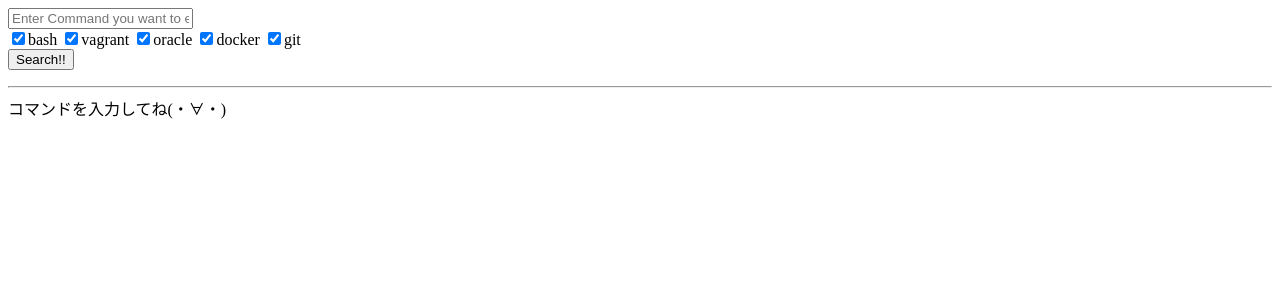
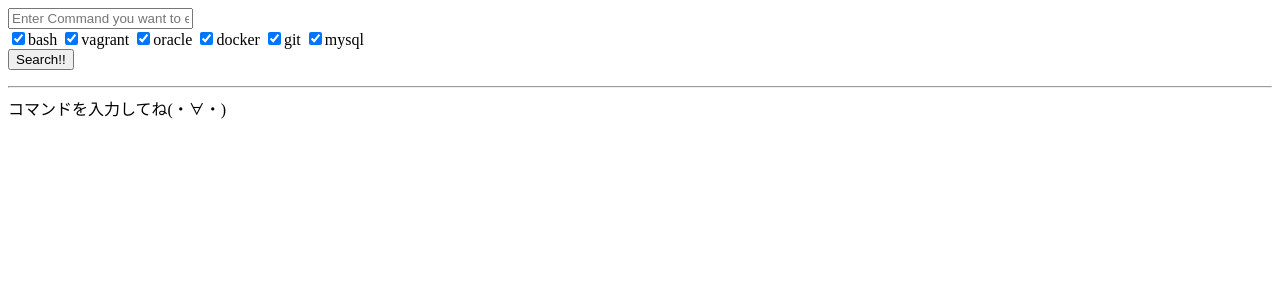
Before and after one commit to yusukehisatsu/command, a PHP site: page /module/Command/view/command/index/index.phtml in a window 1280 px wide. Shown: the top 300 px of the page. Run offline with PHP 8.4, Linux system fonts and the light colour scheme; some libraries are stand-ins or nearby versions.

Commit message:
add mysql

```diff
--- a/module/Command/view/command/index/index.phtml
+++ b/module/Command/view/command/index/index.phtml
@@ -8,6 +8,7 @@
         <label class="btn btn-conditions active"><input type="checkbox" autocomplete="off" name="check" value="02" checked>oracle</label>
         <label class="btn btn-conditions active"><input type="checkbox" autocomplete="off" name="check" value="03" checked>docker</label>
         <label class="btn btn-conditions active"><input type="checkbox" autocomplete="off" name="check" value="04" checked>git</label>
+        <label class="btn btn-conditions active"><input type="checkbox" autocomplete="off" name="check" value="05" checked>mysql</label>
     </div>
     <button name="search" id="search" class="center-block btn btn-success">Search!!</button>
   </div>
```
